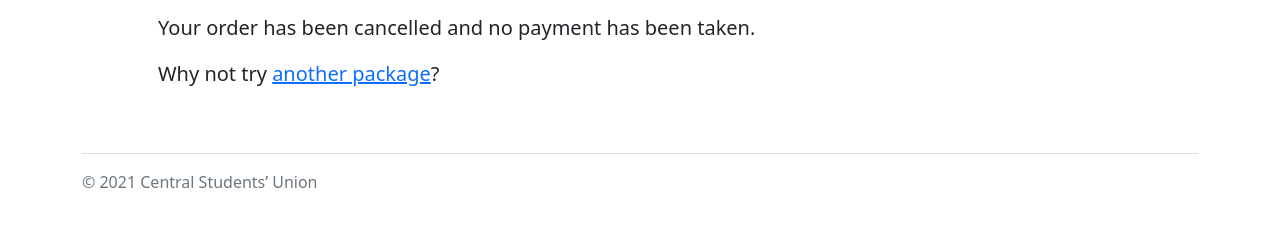
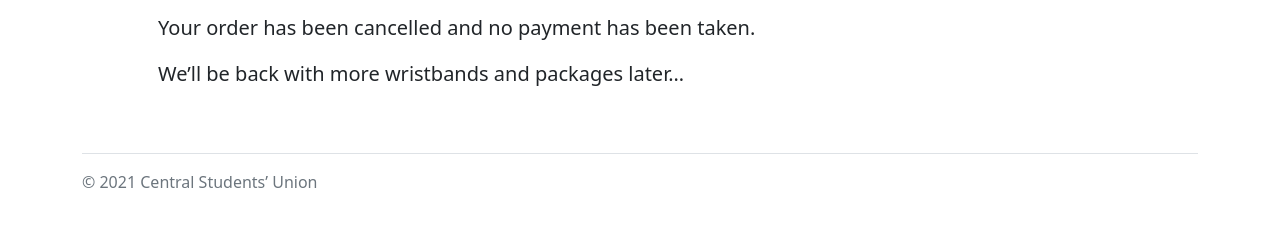
Before and after one commit to centralsu/freshers.centralsu.com, a plain HTML site: page soldout.html in a window 1280 px wide. Shown: the part 221-448 px from the top of the page. Drawn offline with nearby package versions, Linux system fonts and the light colour scheme.

Commit message:
Reword sold out page for early bird

```diff
--- a/soldout.html
+++ b/soldout.html
@@ -61,7 +61,8 @@
 							<h1 class="display-4 fw-normal text-warning">Sold out</h1>
 							<p class="fs-5">Sorry, that package isn’t available anymore.</p>
 							<p class="fs-5">Your order has been cancelled and no payment has been taken.</p>
-							<p class="fs-5 col-lg-8">Why not try <a href="wristbands">another package</a>?</p>
+							<p class="fs-5">We’ll be back with more wristbands and packages later…</p>
+							<!--<p class="fs-5">Why not try <a href="wristbands">another package</a>?</p>-->
 						</div>
 					</div>
 				</div>
```
